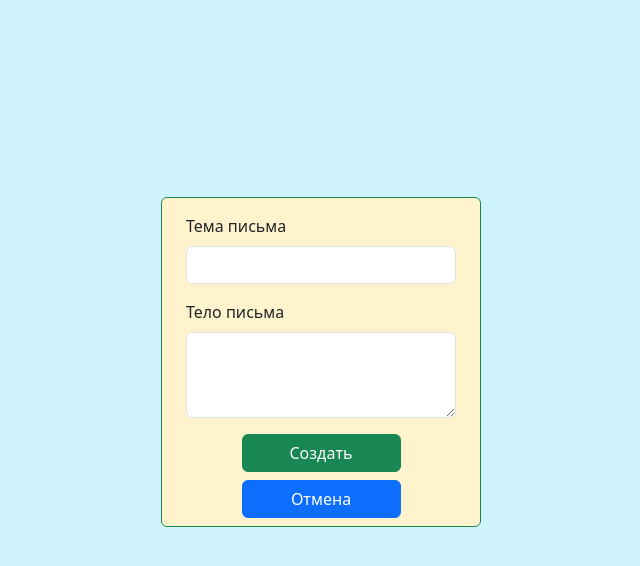
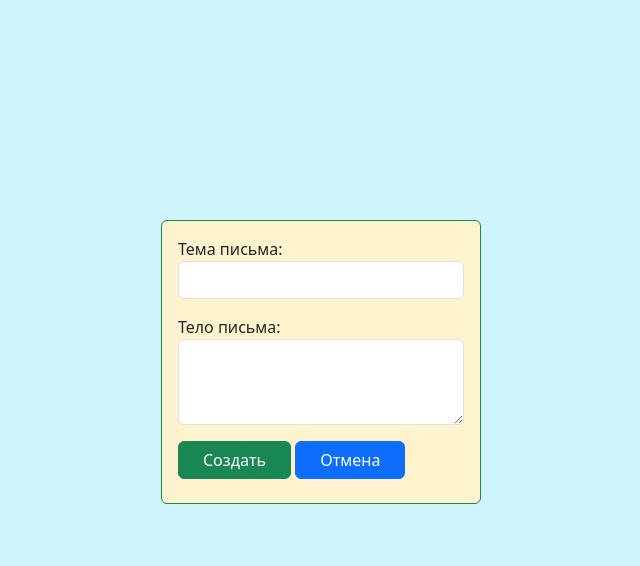
Before and after one commit to gabdrakhmanov-D/Mailing-list-management-service, a Django app: page /messages/add_message/ in a window 1280 px wide. Shown: the part 38-604 px from the top of the page, without its empty margins (319-959 px from the left). Run offline with Django 5.2, Linux system fonts and the light colour scheme; parts of the project's set-up code (start-up, migrations or seed data) failed here and were passed over; some libraries are stand-ins or nearby versions.

Commit message:
создана модель формы

```diff
--- /dev/null
+++ b/messages_for_clients/forms.py
@@ -0,0 +1,19 @@
+from django import forms
+
+from messages_for_clients.models import Message
+from users.utils import UserSettingUpMix
+
+
+class MessageForm(UserSettingUpMix, forms.ModelForm):
+
+    class Meta:
+        model = Message
+        fields = ['subject_line',
+                  'message',
+                  ]
+
+    def __init__(self, *args, **kwargs):
+        super(MessageForm, self).__init__(*args, **kwargs)
+
+        for field, field_object in self.fields.items():
+            field_object.widget.attrs.update({'class': 'form-control'})
--- a/messages_for_clients/templates/messages_for_clients/message_form.html
+++ b/messages_for_clients/templates/messages_for_clients/message_form.html
@@ -12,19 +12,10 @@
 {% include 'users/header.html' %}
 
 <form action="" method="POST"
-      class="position-absolute top-50 start-50 translate-middle border border-success rounded bg-warning-subtle"
+      class="position-absolute top-50 start-50 translate-middle border border-success rounded bg-warning-subtle px-3 py-3 "
       style="width: 25%;">
     {% csrf_token %}
-    <div class="mb-3 mt-3 px-4">
-        <label for="{{ form.subject_line.id_for_label }}" class="form-label">{{ form.subject_line.label }}</label>
-        <input type="text" class="form-control" id="{{ form.subject_line.id_for_label }}" name="{{ form.subject_line.name }}"
-                           value="{% if object %}{{ form.subject_line.value }}{% endif %}"></div>
-    <div class="mb-3 px-4">
-        <label for="{{ form.message.id_for_label }}" class="form-label">{{ form.message.label }}</label>
-        <textarea class="form-control" id="{{ form.message.id_for_label }}" rows="3"
-                  name="{{ form.message.name }}">{% if object %}{{ form.message.value }}{% endif %}</textarea>
-    </div>
-    <div class="d-grid col-6 mx-auto">
+    {{ form.as_p }}
     <button type="submit" class="btn btn-success mb-2 px-4">
         {% if object %}
         Сохранить
@@ -33,8 +24,6 @@
         {% endif %}
     </button>
     <a href="{% url 'messages:messages_list' %}" class="btn btn-primary mb-2 px-4">Отмена</a>
-    </div>
-
 </form>
 
 {% endblock %}
--- a/messages_for_clients/views.py
+++ b/messages_for_clients/views.py
@@ -2,13 +2,14 @@ from django.views.generic.edit import CreateView, UpdateView, DeleteView
 from django.urls import reverse_lazy
 from django.views.generic import ListView
 
+from messages_for_clients.forms import MessageForm
 from messages_for_clients.models import Message
 
 
 # Create your views here.
 class MessageCreate(CreateView):
     model = Message
-    fields = ['subject_line', 'message',]
+    form_class = MessageForm
     template_name = 'messages_for_clients/message_form.html'
     success_url = reverse_lazy('messages:messages_list')
 
@@ -21,7 +22,7 @@ class MessagesListView(ListView):
 
 class MessageUpdateView(UpdateView):
     model = Message
-    fields = ['subject_line', 'message',]
+    form_class = MessageForm
     template_name = 'messages_for_clients/message_form.html'
     success_url = reverse_lazy('messages:messages_list')
 
--- a/users/utils.py
+++ b/users/utils.py
@@ -7,8 +7,15 @@ class UserSettingUpMix:
         for field_name, field_object in self.fields.items():
             if isinstance(field_object, BooleanField):
                 field_object.widget.attrs['class'] = 'form-chek-input'
+
             else:
                 field_object.widget.attrs['class'] = 'form-control'
+
+            if field_name == 'message':
+                field_object.widget.attrs.update({
+                    'cols': '5',
+                    'rows': '3'
+                })
 
 
     def settingup_fields(self, fields):
```
Lines whose indentation alone changed are shown as unchanged.
